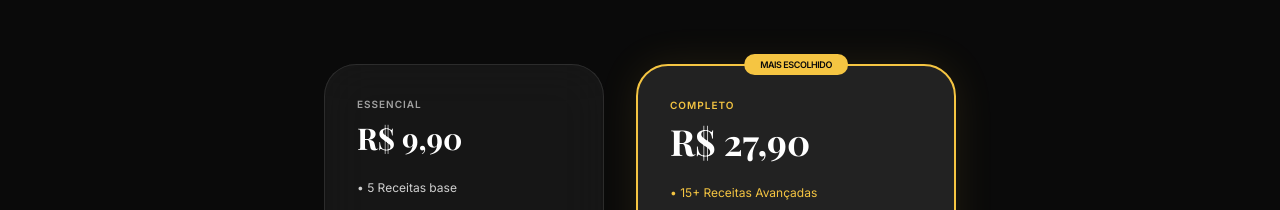
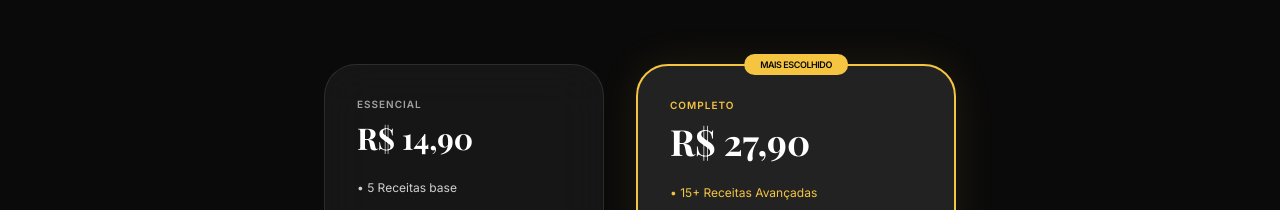
Before and after one commit to mikaelryan277-cmyk/gin, a React (Vite) app: page / in a window 1280 px wide. Shown: the part 3700-3910 px from the top of the page. Built offline with nearby package versions, Linux system fonts and the light colour scheme.

Commit message:
feat: update price for essential plan
Adjust the essential plan price from R$ 9,90 to R$ 14,90 in the checkout logic and UI display.

```diff
--- a/src/App.tsx
+++ b/src/App.tsx
@@ -29,7 +29,7 @@ export default function App() {
   }, []);
 
   const handleCheckout = (plan: 'essencial' | 'completo') => {
-    const value = plan === 'essencial' ? 9.90 : 27.90;
+    const value = plan === 'essencial' ? 14.90 : 27.90;
     const link = plan === 'essencial'
       ? 'https://ggcheckout.app/checkout/v4/akNASSdlT23O50Jx6P0p'
       : 'https://ggcheckout.app/checkout/v4/w8WpOvBkzPNAtTxTOXuE';
@@ -277,7 +277,7 @@ export default function App() {
             <div className="w-full md:w-[280px] p-8 rounded-[32px] bg-white/5 border border-white/10 backdrop-blur-xl flex flex-col justify-between min-h-[380px]">
               <div>
                 <div className="text-[10px] uppercase tracking-widest opacity-60 mb-2 font-bold">ESSENCIAL</div>
-                <div className="text-3xl font-bold font-display mb-6">R$ 9,90</div>
+                <div className="text-3xl font-bold font-display mb-6">R$ 14,90</div>
                 <ul className="text-xs space-y-3 opacity-80 mb-8">
                   <li className="flex items-center gap-2">• 5 Receitas base</li>
                   <li className="flex items-center gap-2">• Tabela de Combinação</li>
```
